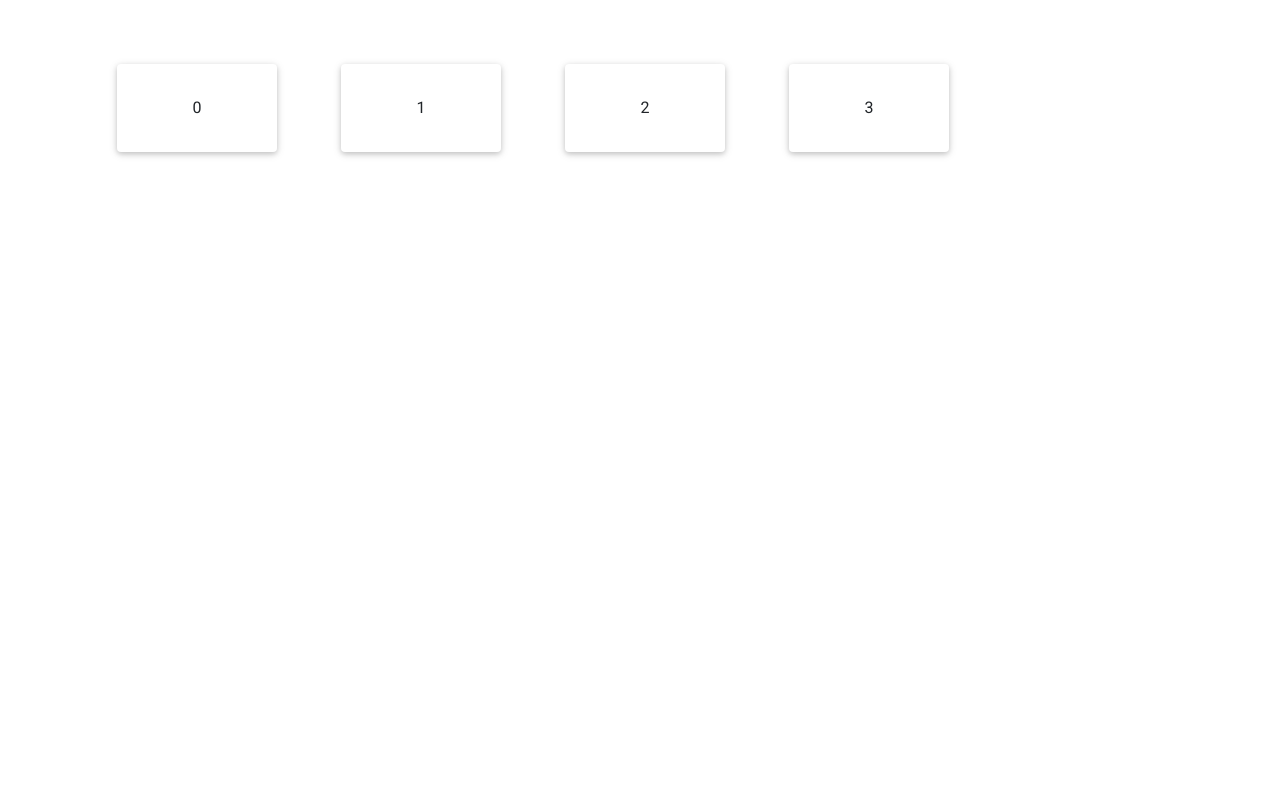
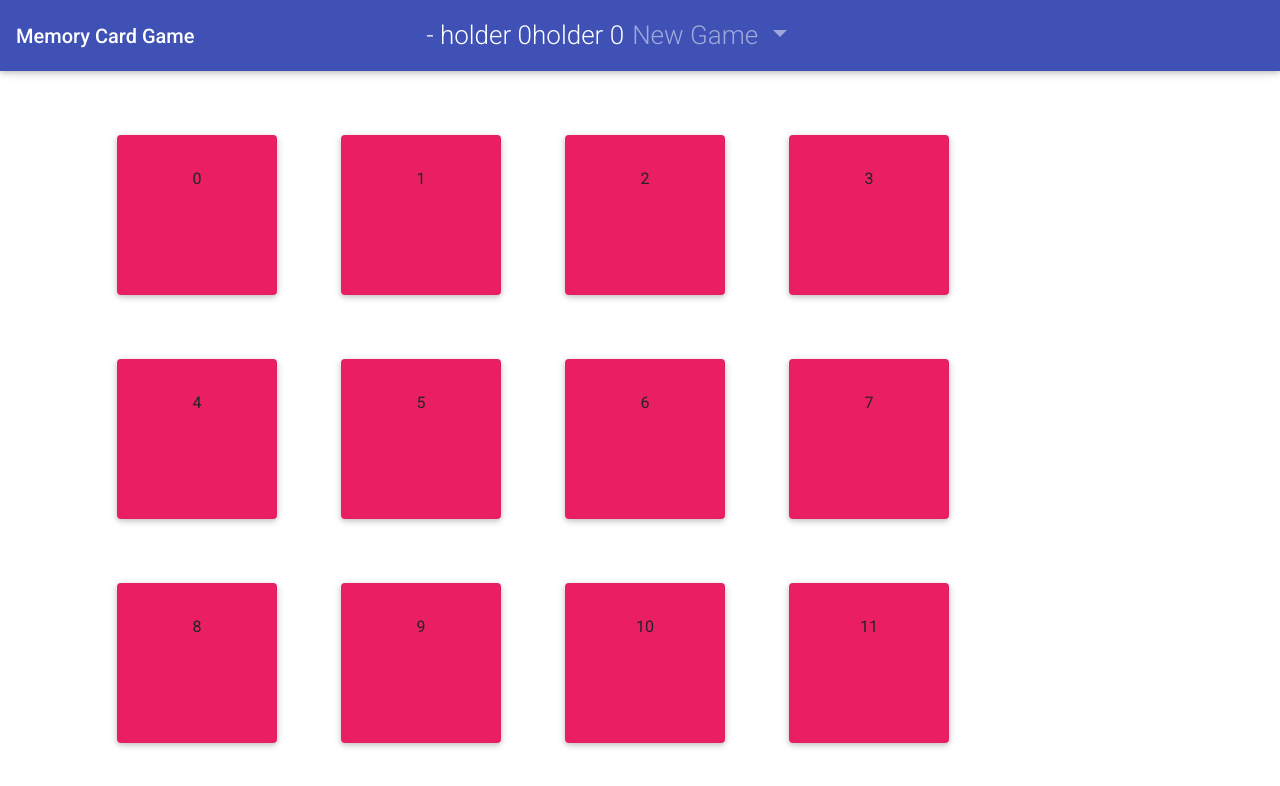
Before and after one commit to caio-davi/memory, a React (Create React App) app: page / in a window 1280 px wide. Shown: the top 786 px of the page. Built offline with nearby package versions, Linux system fonts and the light colour scheme.

Commit message:
Almost Done
Just need some styling

```diff
--- a/src/Utils.js
+++ b/src/Utils.js
@@ -26,3 +26,15 @@ export function clone(obj) {
     }
     throw new Error("Unable to copy obj! Its type isn't supported.");
 }
+
+
+export function shuffle(a) {
+    var j, x, i;
+    for (i = a.length - 1; i > 0; i--) {
+        j = Math.floor(Math.random() * (i + 1));
+        x = a[i];
+        a[i] = a[j];
+        a[j] = x;
+    }
+    return a;
+}
--- a/src/compopnents/App.jsx
+++ b/src/compopnents/App.jsx
@@ -1,17 +1,28 @@
 import React from 'react';
 import '../styles/App.css';
 import Board from './Board';
-import {clone} from '../Utils';
+import {clone, shuffle} from '../Utils';
+import {
+  MDBNavbar, MDBNavbarBrand, MDBNavbarNav, MDBNavItem,
+  MDBDropdown, MDBDropdownToggle, MDBDropdownMenu, MDBDropdownItem
+  } from "mdbreact";
 
 
 const App = () => {
 
-  const cardDict = ['cat', 'crow', 'dog', 'dove', 'dragon', 'fish', 'frog', 'hippo', 'horse', 'kiwi-bird', 'otter', 'spider,']
+  const cardDict = ['cat', 'crow', 'dog', 'dove', 'dragon', 'fish', 'frog', 'hippo', 'horse', 'kiwi-bird', 'otter', 'spider']
 
-  const initialState = [0,0,1,1];
+  const initialState = (size) => {
+    let state = [];
+    for(let i = 0; i < size/2; i++){
+      state.push(i);
+      state.push(i);
+    }
+    return shuffle(state);
+  }
 
   const initialBoardControl = {
-    boardView : [false, false, false, false],
+    boardView : [],
     chooseOne : false,
     chooseTwo : false,
     points : {
@@ -22,9 +33,12 @@ const App = () => {
   };
 
   const [boardControl, setBoardControl] = React.useState(initialBoardControl);
-  const [board, setBoard] = React.useState(initialState);
+  const [board, setBoard] = React.useState(initialState(12));
 
-
+  const newGame = (boardSize) => {
+    setBoard(initialState(boardSize));
+    setBoardControl(initialBoardControl);
+  }
 
   const updateBoardControl = (index, value, choose) => {
     let newBoardControl = clone(boardControl);
@@ -72,6 +86,29 @@ const App = () => {
 
   return (
     <div className="App">
+      <MDBNavbar color="indigo" dark expand="md">
+        <MDBNavbarBrand>
+          <strong className="white-text">Memory Card Game </strong>
+        </MDBNavbarBrand>
+          <MDBNavbarNav left className="App-header" >
+              <MDBNavItem>
+                {boardControl.turn  ? '' : '-'} holder {boardControl.points[0]}
+              </MDBNavItem>
+              <MDBNavItem>
+                {boardControl.turn  ? '-' : ''} holder {boardControl.points[1]}
+              </MDBNavItem>
+              <MDBDropdown>
+                <MDBDropdownToggle nav caret>
+                  <span className="mr-2">New Game</span>
+                </MDBDropdownToggle>
+                <MDBDropdownMenu>
+                  <MDBDropdownItem onClick={()=>{newGame(12)}}>3x4</MDBDropdownItem>
+                  <MDBDropdownItem onClick={()=>{newGame(16)}}>4x4</MDBDropdownItem>
+                  <MDBDropdownItem onClick={()=>{newGame(20)}}>5x4</MDBDropdownItem>
+                </MDBDropdownMenu>
+              </MDBDropdown>
+          </MDBNavbarNav>
+      </MDBNavbar>
         <Board
           board = {board}
           boardControl = {boardControl}
--- a/src/compopnents/Board.jsx
+++ b/src/compopnents/Board.jsx
@@ -8,7 +8,7 @@ const Board = (props) => {
         let cardList = [];
         for(let i in props.board ){
             cardList.push(
-                <MDBCard className='MDBCard' onClick = {() => props.flipCard(i)}>
+                <MDBCard className='MDBCard' color='pink' key={'card_'+i} onClick = {()=>props.flipCard(i)}>
                     {props.boardControl.boardView[i] ?
                         <MDBIcon icon = {props.cardDict[props.board[i]]}  size="5x" />
                         :
--- a/src/styles/App.css
+++ b/src/styles/App.css
@@ -14,10 +14,11 @@
 }
 
 .App-header {
-  background-color: #282c34;
-  min-height: 100vh;
+
   display: flex;
-  flex-direction: column;
+  flex-direction: row;
+  width: 50rem;
+  justify-content: space-between;
   align-items: center;
   justify-content: center;
   font-size: calc(10px + 2vmin);
--- a/src/styles/Board.css
+++ b/src/styles/Board.css
@@ -7,8 +7,8 @@
 }
 
 .MDBCard{
-    background-color: pink;
     width: 10em;
+    height: 10em;
     padding: 2em;
     margin: 2em;
 }
```
